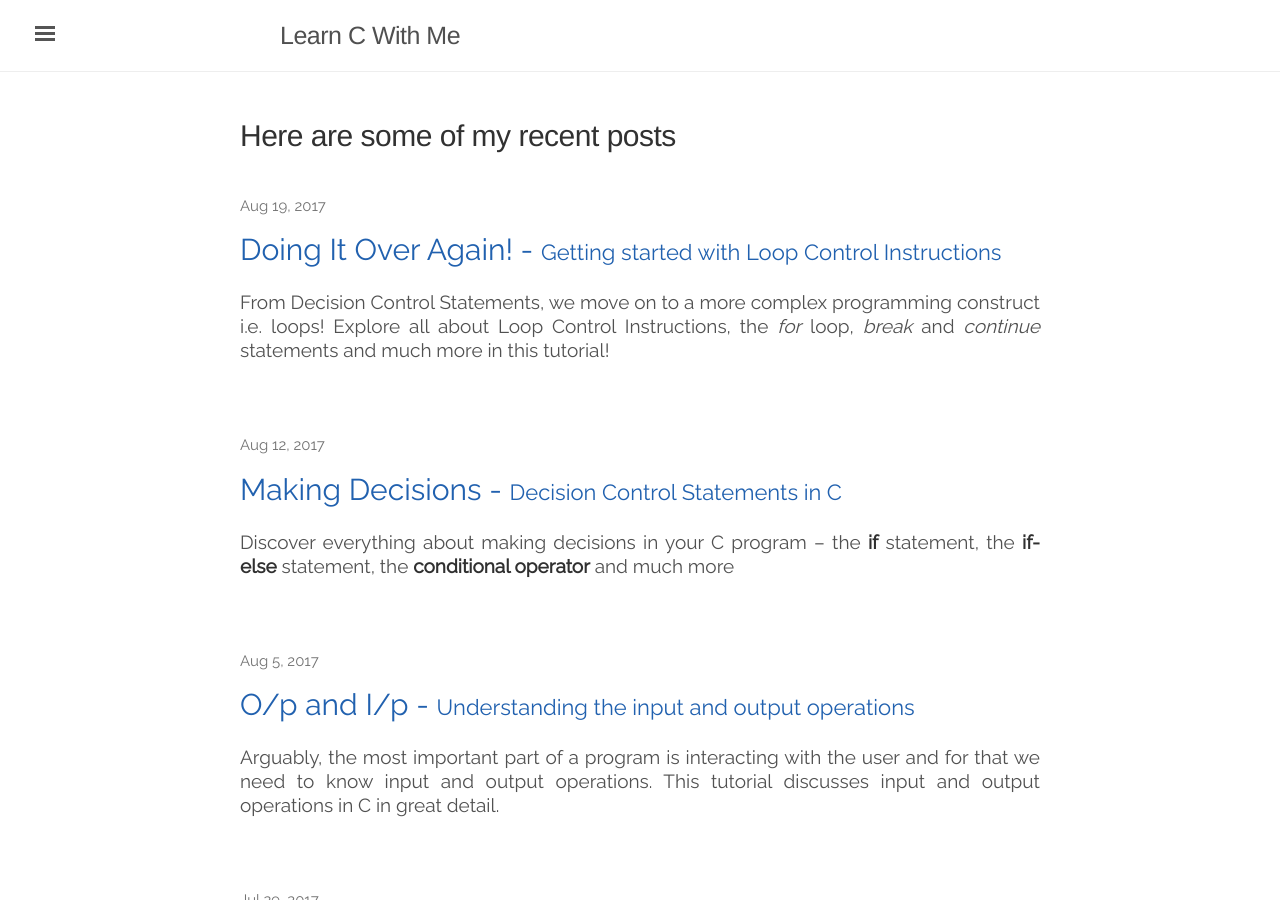
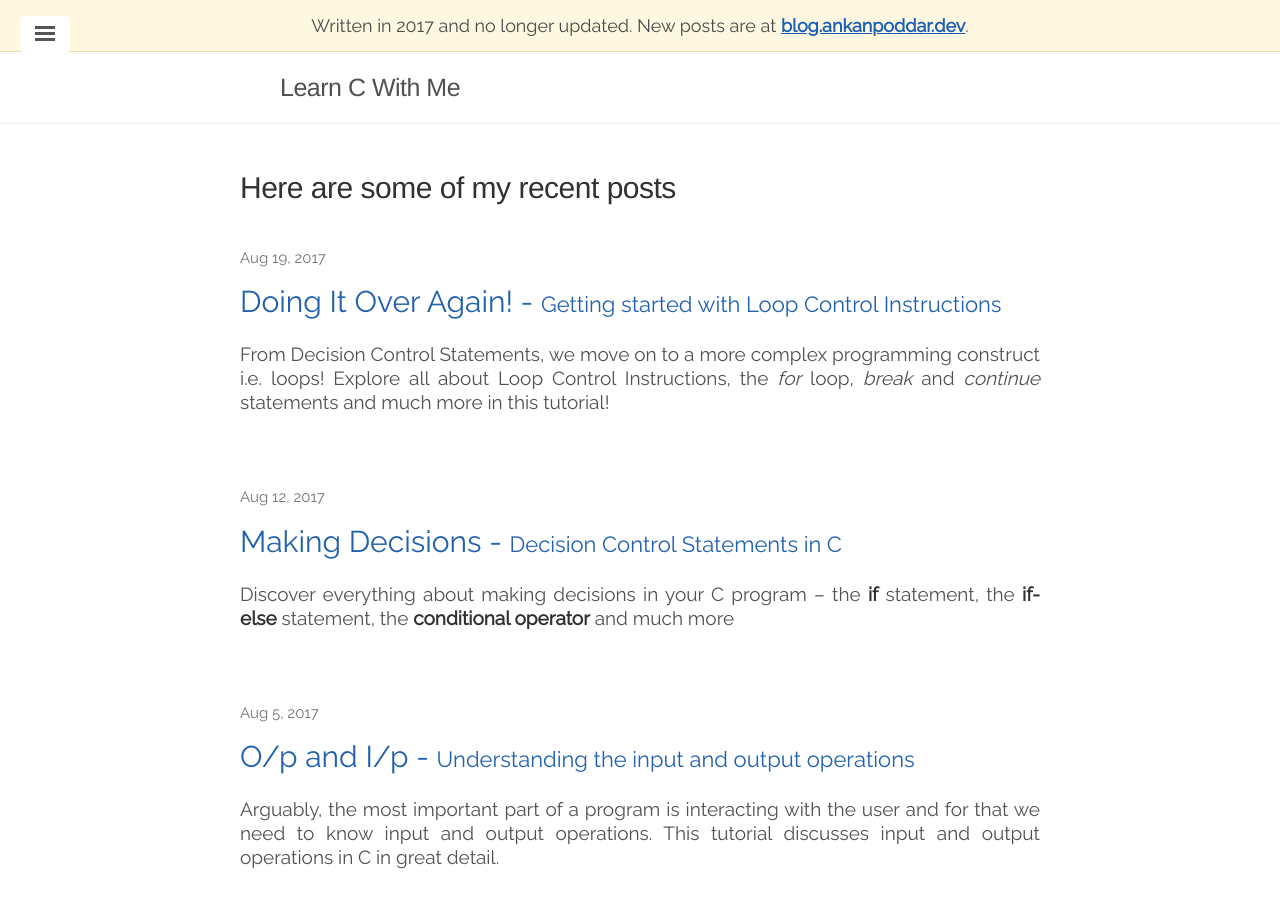
Before and after one commit to ankan17/learncwithme, a Jekyll site: the page built from index.html, in a window 1280 px wide and 900 px high. Built offline with Jekyll 4.4.1, drawn with Linux system fonts in a browser that asks for light colours; nearby versions of some CDN libraries; the list of posts is cut into pages by our own code.

Commit message:
Add archive notice pointing to the new blog
Every page gets a one-line banner saying the blog is from 2017 and no
longer updated, with a link to blog.ankanpoddar.dev. Styles are inline so
the banner doesn't depend on the Sass build.

Co-Authored-By: Claude Opus 5.5 <noreply@anthropic.com>

```diff
--- a/_layouts/default.html
+++ b/_layouts/default.html
@@ -56,6 +56,11 @@
         content to avoid any CSS collisions with our real content. -->
         <div class="wrap">
 
+            <div class="archived-notice" role="note" style="background: #fff8e1; border-bottom: 1px solid #f0e0a8; color: #4a4a4a; font-size: 0.9rem; line-height: 1.5; padding: 0.6rem 1rem; text-align: center;">
+                Written in 2017 and no longer updated. New posts are at
+                <a href="https://blog.ankanpoddar.dev/" style="color: #1a5fb4; font-weight: 600; text-decoration: underline;">blog.ankanpoddar.dev</a>.
+            </div>
+
             <div class="masthead">
                 <div class="container">
                     <h3 class="masthead-title">
```
